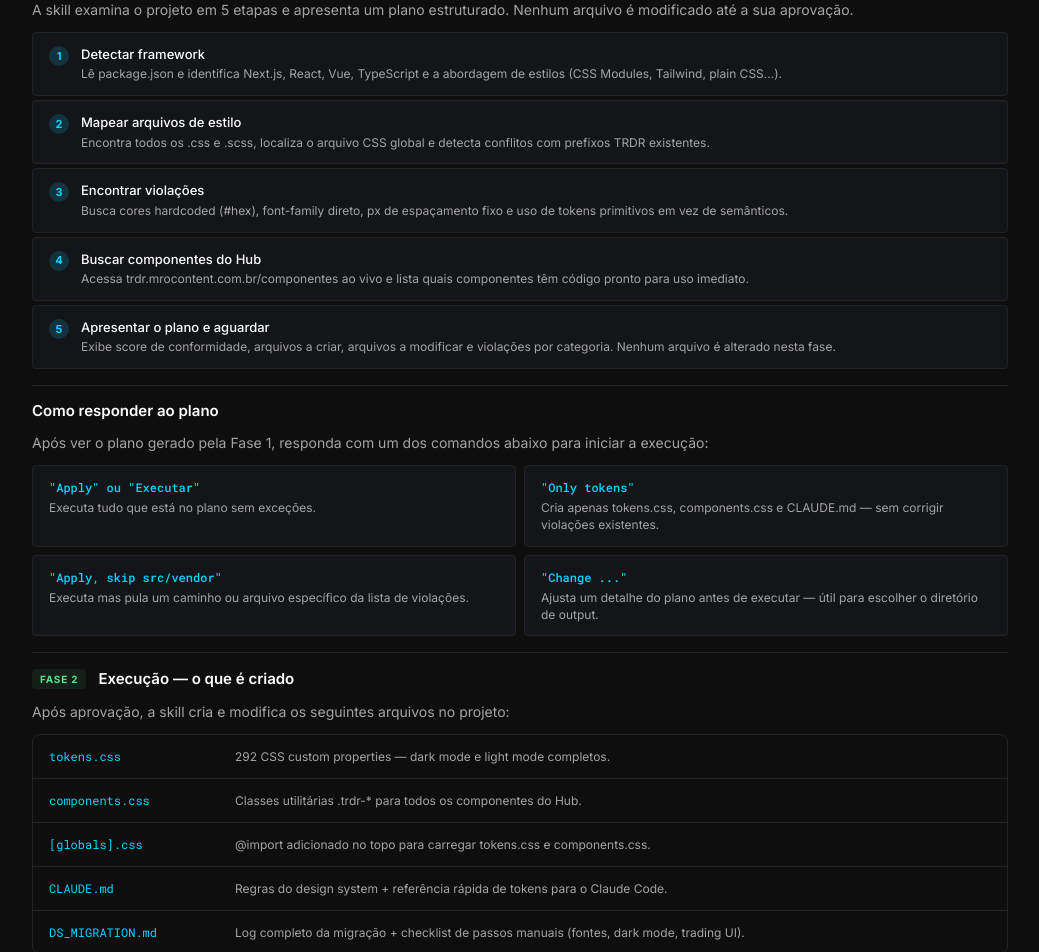
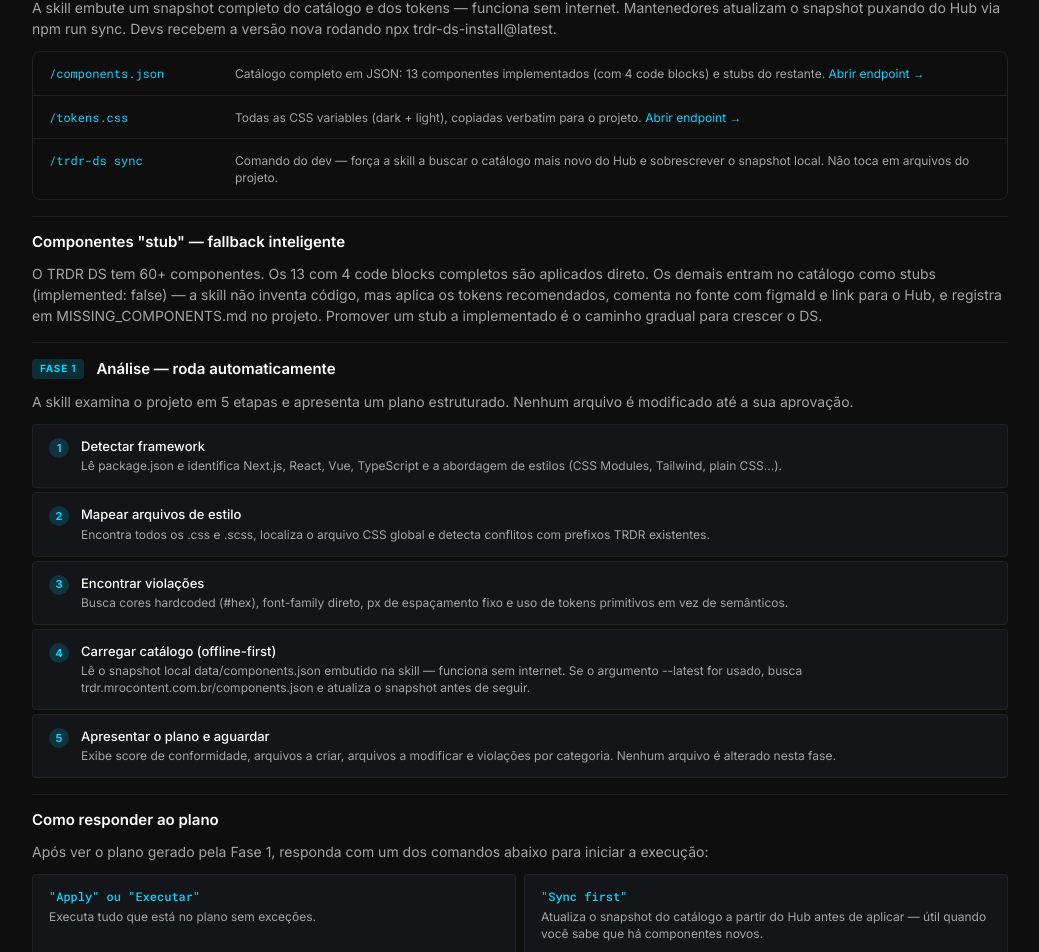
Before and after one commit to mrofernandes/trdr-design-hub, a Next.js app: page /para-ia in a window 1280 px wide. Shown: the part 957-1909 px from the top of the page, without its empty margins (240-1279 px from the left). Built offline with nearby package versions, Linux system fonts and the light colour scheme.

Commit message:
feat(hub): expor /components.json e /tokens.css; documentar offline-first em /para-ia

```diff
--- /dev/null
+++ b/src/app/components.json/route.ts
@@ -0,0 +1,24 @@
+import { NextResponse } from 'next/server'
+import { components, COMPONENT_CATEGORY_LABELS } from '@/data/components'
+
+export const dynamic = 'force-static'
+
+export async function GET() {
+  const implemented = components.filter((c) => c.implemented).length
+
+  return NextResponse.json(
+    {
+      version: '1.0',
+      generatedAt: new Date().toISOString(),
+      total: components.length,
+      implemented,
+      categories: COMPONENT_CATEGORY_LABELS,
+      components,
+    },
+    {
+      headers: {
+        'Cache-Control': 'public, max-age=0, s-maxage=3600, must-revalidate',
+      },
+    },
+  )
+}
--- a/src/app/para-ia/page.tsx
+++ b/src/app/para-ia/page.tsx
@@ -21,8 +21,8 @@ const phaseOneSteps = [
   },
   {
     n: '4',
-    label: 'Buscar componentes do Hub',
-    desc: 'Acessa trdr.mrocontent.com.br/componentes ao vivo e lista quais componentes têm código pronto para uso imediato.',
+    label: 'Carregar catálogo (offline-first)',
+    desc: 'Lê o snapshot local data/components.json embutido na skill — funciona sem internet. Se o argumento --latest for usado, busca trdr.mrocontent.com.br/components.json e atualiza o snapshot antes de seguir.',
   },
   {
     n: '5',
@@ -32,15 +32,17 @@ const phaseOneSteps = [
 ]
 
 const phaseTwoFiles = [
-  { file: 'tokens.css', desc: '292 CSS custom properties — dark mode e light mode completos.' },
-  { file: 'components.css', desc: 'Classes utilitárias .trdr-* para todos os componentes do Hub.' },
+  { file: 'tokens.css', desc: 'Cópia verbatim do snapshot references/tokens.css — dark + light mode.' },
+  { file: 'components.css', desc: 'CSS de cada componente implementado no catálogo + classes de tipografia .trdr-h*/.trdr-body-*.' },
   { file: '[globals].css', desc: '@import adicionado no topo para carregar tokens.css e components.css.' },
-  { file: 'CLAUDE.md', desc: 'Regras do design system + referência rápida de tokens para o Claude Code.' },
-  { file: 'DS_MIGRATION.md', desc: 'Log completo da migração + checklist de passos manuais (fontes, dark mode, trading UI).' },
+  { file: 'CLAUDE.md', desc: 'Regras do design system + referência rápida + lista dos componentes implementados (gerada do catálogo).' },
+  { file: 'MISSING_COMPONENTS.md', desc: 'Apenas se algum stub for encontrado no projeto — registra slug, figmaId e tokens recomendados.' },
+  { file: 'DS_MIGRATION.md', desc: 'Log completo da migração + checklist de passos manuais (fontes, dark mode, trading UI, stubs).' },
 ]
 
 const responseCommands = [
   { cmd: '"Apply" ou "Executar"', desc: 'Executa tudo que está no plano sem exceções.' },
+  { cmd: '"Sync first"', desc: 'Atualiza o snapshot do catálogo a partir do Hub antes de aplicar — útil quando você sabe que há componentes novos.' },
   { cmd: '"Only tokens"', desc: 'Cria apenas tokens.css, components.css e CLAUDE.md — sem corrigir violações existentes.' },
   { cmd: '"Apply, skip src/vendor"', desc: 'Executa mas pula um caminho ou arquivo específico da lista de violações.' },
   { cmd: '"Change ..."', desc: 'Ajusta um detalhe do plano antes de executar — útil para escolher o diretório de output.' },
@@ -137,6 +139,32 @@ export default function ParaIAPage() {
               </span>
             ))}
           </div>
+        </div>
+
+        {/* Snapshot offline + JSON endpoint */}
+        <div className={iaStyles.subSection}>
+          <h3 className={iaStyles.subSectionTitle}>Catálogo offline-first</h3>
+          <p className={iaStyles.sectionDesc}>A skill embute um snapshot completo do catálogo e dos tokens — funciona sem internet. Mantenedores atualizam o snapshot puxando do Hub via npm run sync. Devs recebem a versão nova rodando npx trdr-ds-install@latest.</p>
+          <div className={iaStyles.fileList}>
+            <div className={iaStyles.fileItem}>
+              <code className={iaStyles.fileName}>/components.json</code>
+              <span className={iaStyles.fileDesc}>Catálogo completo em JSON: 13 componentes implementados (com 4 code blocks) e stubs do restante. <a href="/components.json" style={{ color: 'var(--content-brand)' }}>Abrir endpoint →</a></span>
+            </div>
+            <div className={iaStyles.fileItem}>
+              <code className={iaStyles.fileName}>/tokens.css</code>
+              <span className={iaStyles.fileDesc}>Todas as CSS variables (dark + light), copiadas verbatim para o projeto. <a href="/tokens.css" style={{ color: 'var(--content-brand)' }}>Abrir endpoint →</a></span>
+            </div>
+            <div className={iaStyles.fileItem}>
+              <code className={iaStyles.fileName}>/trdr-ds sync</code>
+              <span className={iaStyles.fileDesc}>Comando do dev — força a skill a buscar o catálogo mais novo do Hub e sobrescrever o snapshot local. Não toca em arquivos do projeto.</span>
+            </div>
+          </div>
+        </div>
+
+        {/* Stub fallback */}
+        <div className={iaStyles.subSection}>
+          <h3 className={iaStyles.subSectionTitle}>Componentes &quot;stub&quot; — fallback inteligente</h3>
+          <p className={iaStyles.sectionDesc}>O TRDR DS tem 60+ componentes. Os 13 com 4 code blocks completos são aplicados direto. Os demais entram no catálogo como stubs (implemented: false) — a skill não inventa código, mas aplica os tokens recomendados, comenta no fonte com figmaId e link para o Hub, e registra em MISSING_COMPONENTS.md no projeto. Promover um stub a implementado é o caminho gradual para crescer o DS.</p>
         </div>
 
         {/* Phase 1 */}
--- /dev/null
+++ b/src/app/tokens.css/route.ts
@@ -0,0 +1,16 @@
+import { readFile } from 'fs/promises'
+import path from 'path'
+
+export const dynamic = 'force-static'
+
+export async function GET() {
+  const filePath = path.join(process.cwd(), 'src', 'styles', 'tokens.css')
+  const css = await readFile(filePath, 'utf8')
+
+  return new Response(css, {
+    headers: {
+      'Content-Type': 'text/css; charset=utf-8',
+      'Cache-Control': 'public, max-age=0, s-maxage=3600, must-revalidate',
+    },
+  })
+}
```
